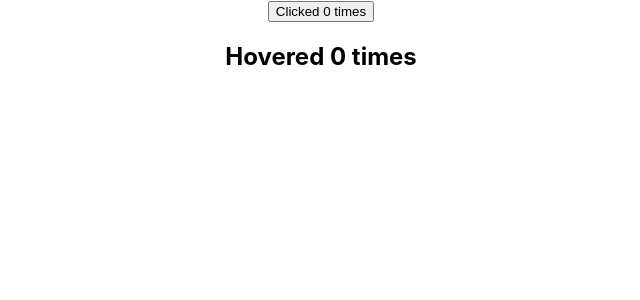
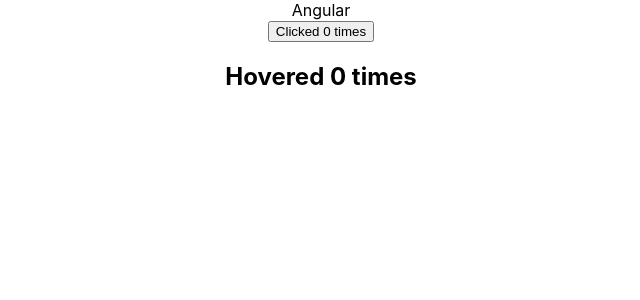
Before and after one commit to almamun6/Hello_React, a React (Create React App) app in the folder hello-world/: page / in a window 1280 px wide. Shown: the top 300 px of the page, without its empty margins (319-959 px from the left). Built offline with nearby package versions, Linux system fonts and the light colour scheme.

Commit message:
Render Props

```diff
--- a/hello-world/src/App.js
+++ b/hello-world/src/App.js
@@ -1,14 +1,29 @@
 import React, { Component } from 'react';
 import './App.css';
-import ClickCounter from './components/ClickCounter';
-import HoverCounter from './components/HoverCounter';
+import User from './components/User';
+import ClickCounterTwo from './components/ClickCounterTwo';
+import HoverCounterTwo from './components/HoverCounterTwo';
+import Counters from './components/Counters';
+
 
 class App extends Component {
   render() {
     return (
       <div className="App">
-        <ClickCounter />
-        <HoverCounter />
+        <User render={(isLoggedIn) => isLoggedIn ? 'React' : 'Angular'} />
+
+        <Counters>
+          {(count, incrementCount) => (
+            <ClickCounterTwo count={count} incrementCount={incrementCount} />
+          )}
+        </Counters>
+
+        <Counters>
+          {(count, incrementCount) => (
+            <HoverCounterTwo count={count} incrementCount={incrementCount} />
+          )}
+        </Counters>
+
       </div>
     )
   }
--- /dev/null
+++ b/hello-world/src/components/ClickCounterTwo.js
@@ -0,0 +1,11 @@
+import React, { Component } from 'react'
+
+class ClickCounterTwo extends Component {
+
+    render() {
+        const { count, incrementCount } = this.props
+        return <button onClick={incrementCount}>Clicked {count} times</button>
+    }
+}
+
+export default ClickCounterTwo
--- /dev/null
+++ b/hello-world/src/components/Counters.js
@@ -0,0 +1,27 @@
+import React, { Component } from 'react'
+
+ class Counters extends Component {
+    constructor(props) {
+        super(props)
+
+        this.state = {
+            count: 0
+        }
+    }
+
+    incrementCount = () => {
+        this.setState(prevState => {
+            return { count: prevState.count + 1 }
+        })
+    }
+
+    render() {
+        return (
+            <div>
+                {this.props.children(this.state.count, this.incrementCount)}
+            </div>
+        )
+    }
+}
+
+export default Counters
--- /dev/null
+++ b/hello-world/src/components/HoverCounterTwo.js
@@ -0,0 +1,11 @@
+import React, { Component } from 'react'
+
+class HoverCounterTwo extends Component {
+
+    render() {
+        const { count, incrementCount } = this.props
+        return <h2 onMouseOver={incrementCount}>Hovered {count} times</h2>
+    }
+}
+
+export default HoverCounterTwo
--- /dev/null
+++ b/hello-world/src/components/User.js
@@ -0,0 +1,13 @@
+import React, { Component } from 'react'
+
+class User extends Component {
+    render() {
+        return (
+            <div>
+                {this.props.render(false)}
+            </div>
+        )
+    }
+}
+
+export default User
```
